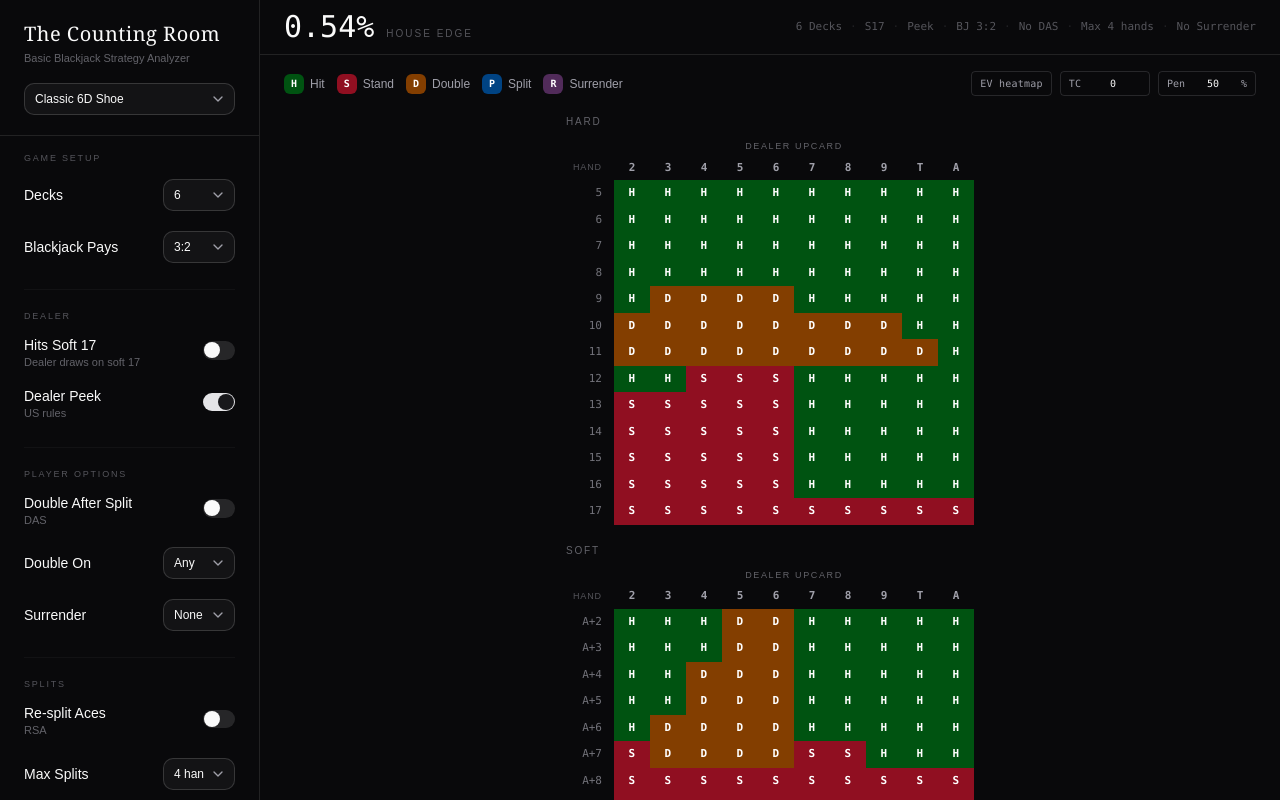
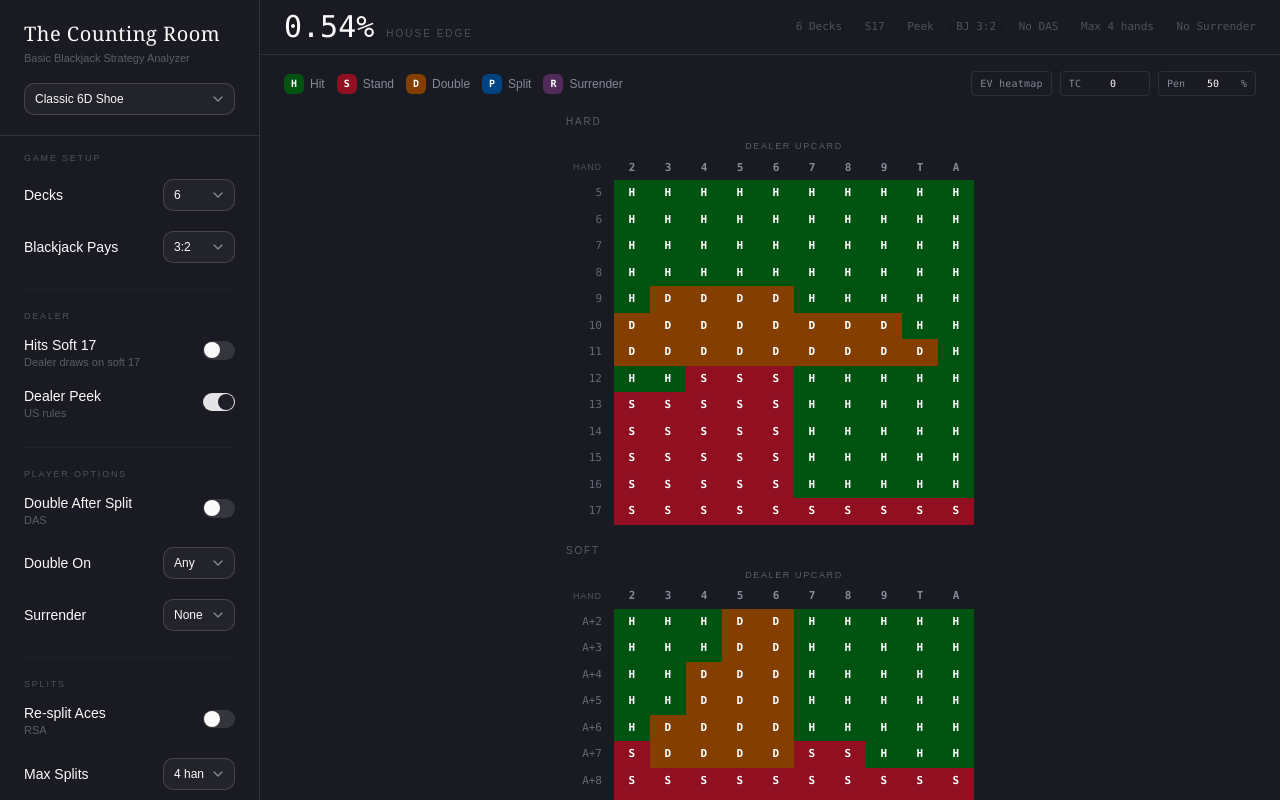
Before and after one commit to matteo-psnt/blackjack-solver, a React (Vite) app: page / in a window 1280 px wide. Built offline with nearby package versions, Linux system fonts and the light colour scheme.

Commit message:
style: update theme colors

```diff
--- a/src/features/strategy/HouseEdgeBanner.tsx
+++ b/src/features/strategy/HouseEdgeBanner.tsx
@@ -29,7 +29,7 @@ export function HouseEdgeBanner({ result, rules }: HouseEdgeBannerProps) {
           <p
             key={result.formatted}
             className="text-3xl font-mono tabular-nums font-light animate-edge-flash leading-none"
-            style={{ color: isPlayerEdge ? 'var(--action-s)' : 'var(--foreground)' }}
+            style={{ color: isPlayerEdge ? 'var(--action-h)' : 'var(--foreground)' }}
           >
             {result.formatted}
           </p>
--- a/src/index.css
+++ b/src/index.css
@@ -42,19 +42,19 @@
 }
 
 .dark {
-    --background: oklch(0.141 0.005 285.823);
+    --background: #1a1a22;
     --foreground: oklch(0.985 0 0);
-    --card: oklch(0.21 0.006 285.885);
+    --card: #1e1e27;
     --card-foreground: oklch(0.985 0 0);
-    --popover: oklch(0.21 0.006 285.885);
+    --popover: #1e1e27;
     --popover-foreground: oklch(0.985 0 0);
     --primary: oklch(0.92 0.004 286.32);
-    --primary-foreground: oklch(0.21 0.006 285.885);
-    --secondary: oklch(0.274 0.006 286.033);
+    --primary-foreground: #1e1e27;
+    --secondary: #252534;
     --secondary-foreground: oklch(0.985 0 0);
-    --muted: oklch(0.274 0.006 286.033);
-    --muted-foreground: oklch(0.705 0.015 286.067);
-    --accent: oklch(0.274 0.006 286.033);
+    --muted: #252534;
+    --muted-foreground: #888898;
+    --accent: #252534;
     --accent-foreground: oklch(0.985 0 0);
     --destructive: oklch(0.704 0.191 22.216);
     --border: oklch(1 0 0 / 10%);
@@ -65,11 +65,11 @@
     --chart-3: oklch(0.666 0.179 58.318);
     --chart-4: oklch(0.555 0.163 48.998);
     --chart-5: oklch(0.473 0.137 46.201);
-    --sidebar: oklch(0.21 0.006 285.885);
+    --sidebar: #1e1e27;
     --sidebar-foreground: oklch(0.985 0 0);
     --sidebar-primary: oklch(0.488 0.243 264.376);
     --sidebar-primary-foreground: oklch(0.985 0 0);
-    --sidebar-accent: oklch(0.274 0.006 286.033);
+    --sidebar-accent: #252534;
     --sidebar-accent-foreground: oklch(0.985 0 0);
     --sidebar-border: oklch(1 0 0 / 10%);
     --sidebar-ring: oklch(0.552 0.016 285.938);
```
